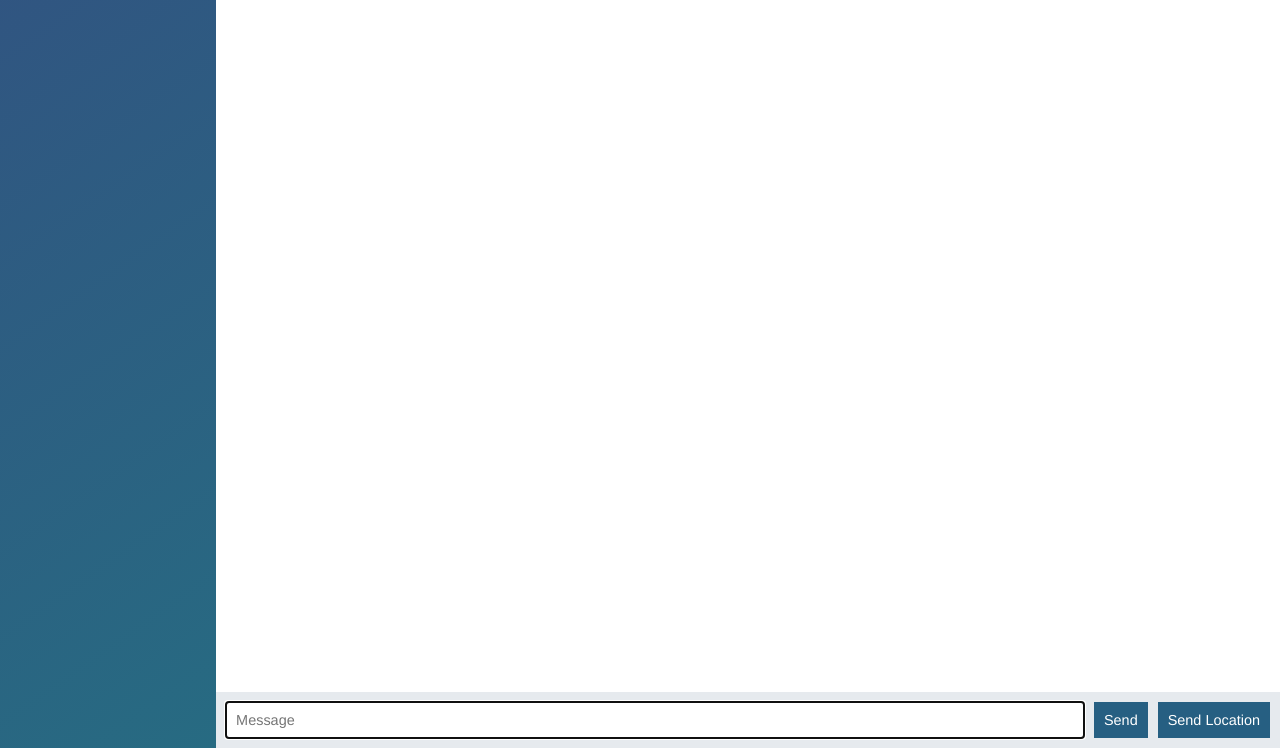
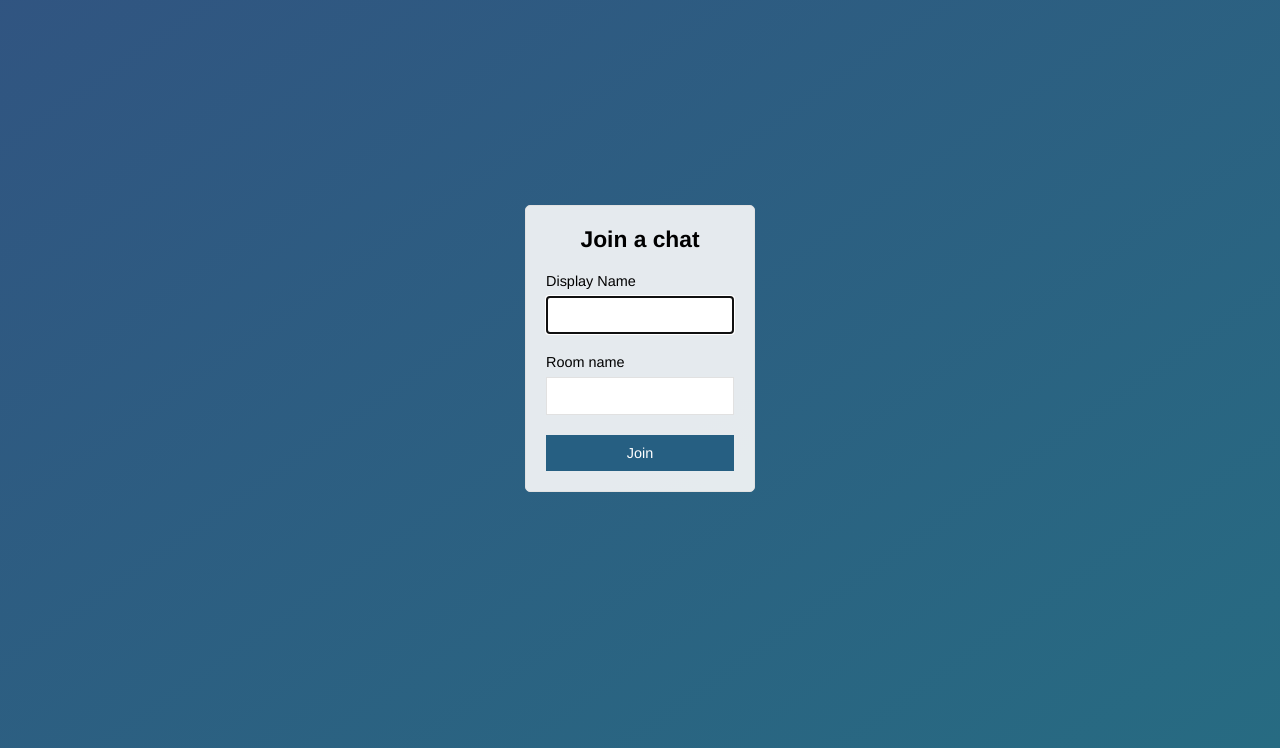
Before and after one commit to himanshumehta1114/node-chat-app, a website: page public/index.html in a window 1280 px wide. Shown: the part 52-800 px from the top of the page. Drawn offline with nearby package versions, Linux system fonts and the light colour scheme; no server answers.

Commit message:
Add join page that submits to chat.html

```diff
--- a/public/index.html
+++ b/public/index.html
@@ -2,57 +2,29 @@
 <html lang="en">
 <head>
   <meta charset="UTF-8">
-  <meta name="viewport" content="width=device-width, initial-scale=1.0">
+  <meta name="viewport" content="width=device-width, initial-scale=1.0,user-scalable=no">
   <meta http-equiv="X-UA-Compatible" content="ie=edge">
-  <link rel="stylesheet" href="css/styles.css">
-  <title>HomePage</title>
+  <link rel="stylesheet" href="/css/styles.css">
+  <title>Join | ChatApp</title>
 </head>
-<body class="chat">
-  <div class="chat__sidebar">
-    <h3>Node Chat App</h3>
-    <div id="users"></div>
+<body class="centered-form">
+  <div class="centered-form__form">
+    <form action="/chat.html">
+      <div class="form-field">
+        <h3>Join a chat</h3>
+      </div>
+      <div class="form-field">
+        <label>Display Name</label>
+        <input type="text" name="name" autofocus>
+      </div>
+      <div class="form-field">
+        <label>Room name</label>
+        <input type="text" name="room">
+      </div>
+      <div class="form-field">
+        <button>Join</button>
+      </div>
+  </form>
   </div>
-
-  <div class="chat__main">
-      <ol id="messages" class="chat__messages"></ol>
-
-      <div class="chat__footer">
-        <form id="message-form">
-          <input type="text" name="message" placeholder="Message" autofocus autocomplete="off"/>
-          <button>Send</button>
-        </form>
-        <button id="send-location">Send Location</button>
-      </div>
-  </div>
-
-  <script id="message-template" type="text/template">
-    <li class="message">
-      <div class="message__title">
-        <h4>{{from}}</h4>
-        <span>{{createdAt}}</span>
-      </div>
-      <div class="message__body">
-        <p>{{text}}</p>
-      </div>
-    </li>
-  </script>
-
-  <script id="message-location-template" type="text/template">
-    <li class="message">
-      <div class="message__title">
-        <h4>{{from}}</h4>
-        <span>{{createdAt}}</span>
-      </div>
-      <div class="message__body">
-        <a href="{{url}}" target="_blank">My current location</a>
-      </div>
-    </li>
-  </script>
-
-  <script src="/socket.io/socket.io.js"></script>
-  <script src="/js/libs/jquery-3.2.1.min.js"></script>
-  <script src="/js/libs/mustache.js"></script>
-  <script src="/js/libs/moment.js"></script>
-  <script src="/js/index.js"></script>
 </body>
 </html>
```
Also changed, not shown: public/chat.html (added, +58 -0 lines), public/js/chat.js (renamed from public/js/index.js).
